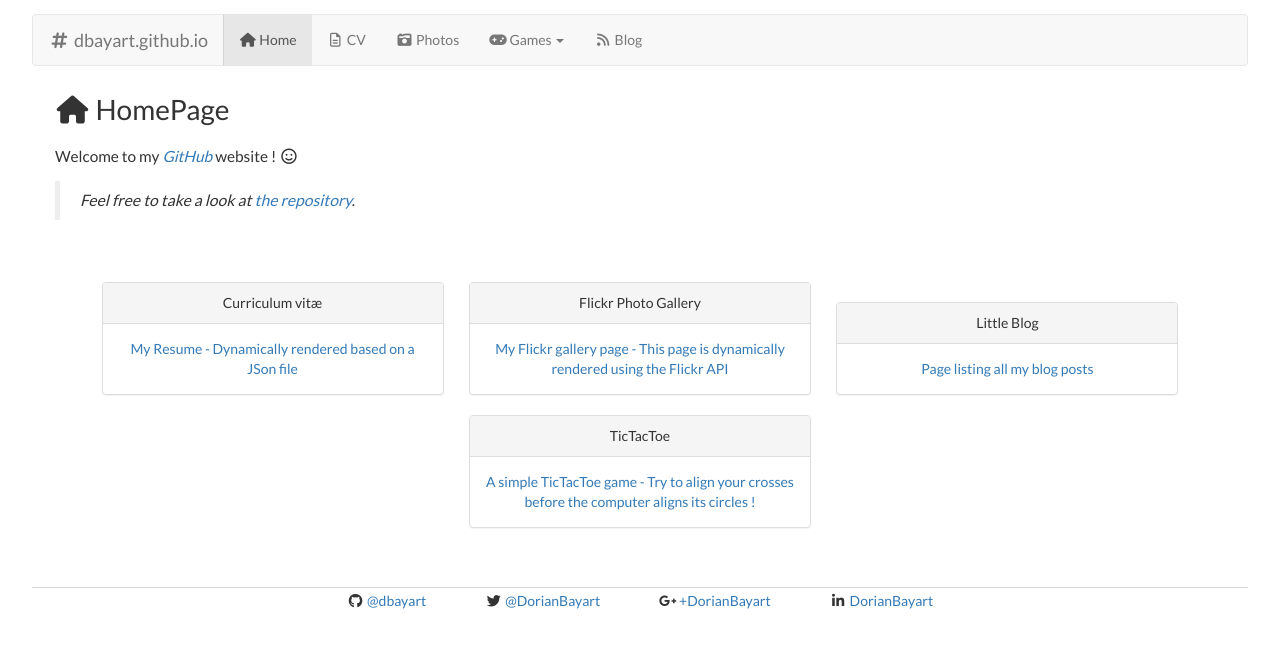
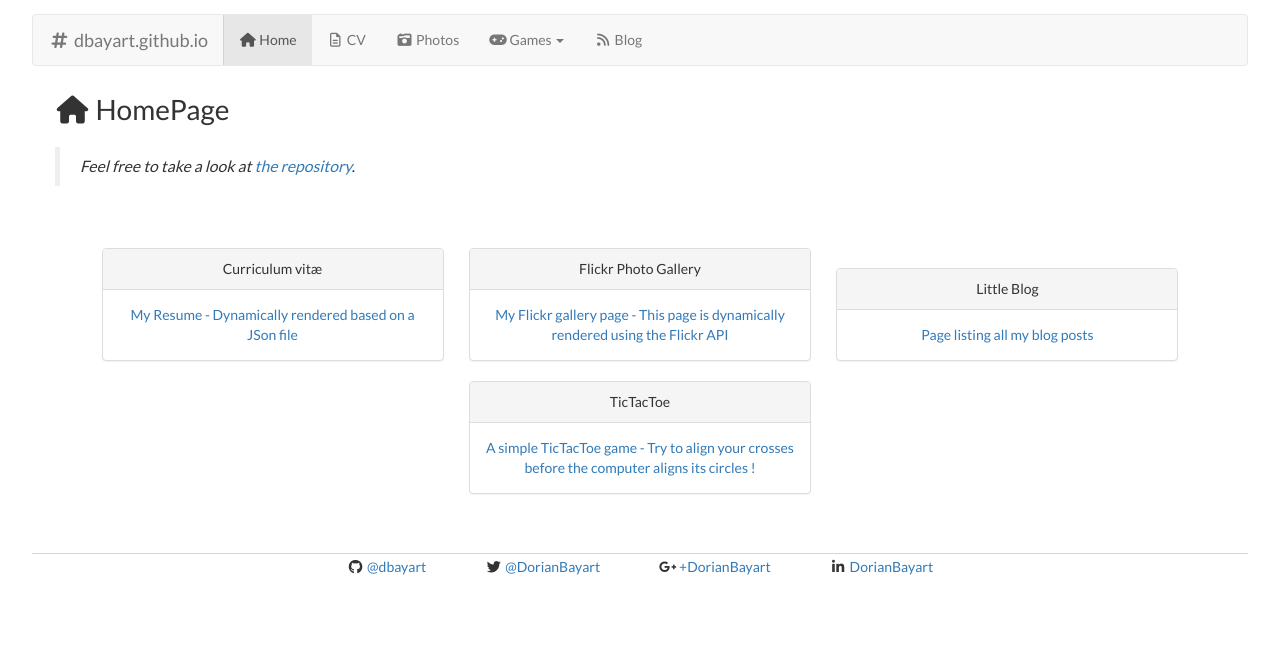
Before and after one commit to dorianbayart/dorianbayart.github.io, a Jekyll site: the page built from index.md, in a window 1280 px wide. Shown: the top 648 px of the page. Built offline with Jekyll 4.4.1, drawn with Linux system fonts in a browser that asks for light colours; nearby versions of some CDN libraries.

Commit message:
Update index.md

```diff
--- a/index.md
+++ b/index.md
@@ -8,6 +8,5 @@ sitemap:
 ---
 
 
-Welcome to my *[GitHub]({{ site.baseurl }}?utm_source=internalLink)* website ! <i class="fa fa-smile-o fa-fw"></i>
 
 > Feel free to take a look at [the repository](https://github.com/dbayart/dbayart.github.io).
```
